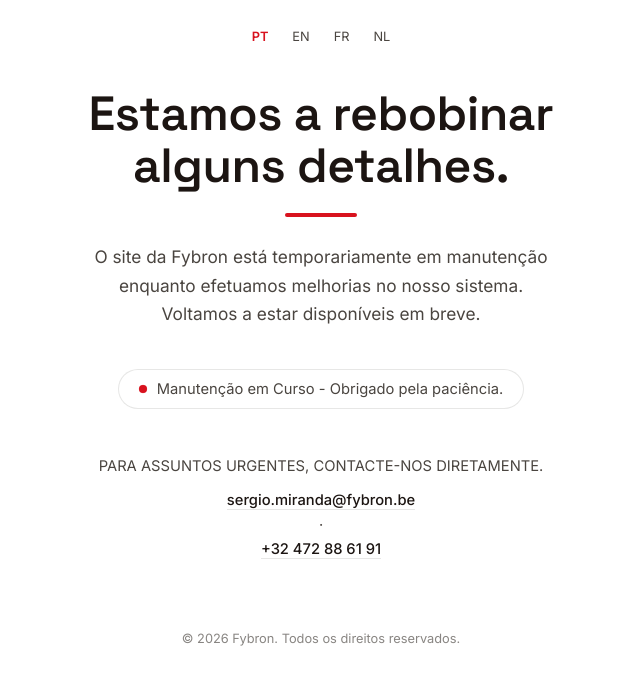
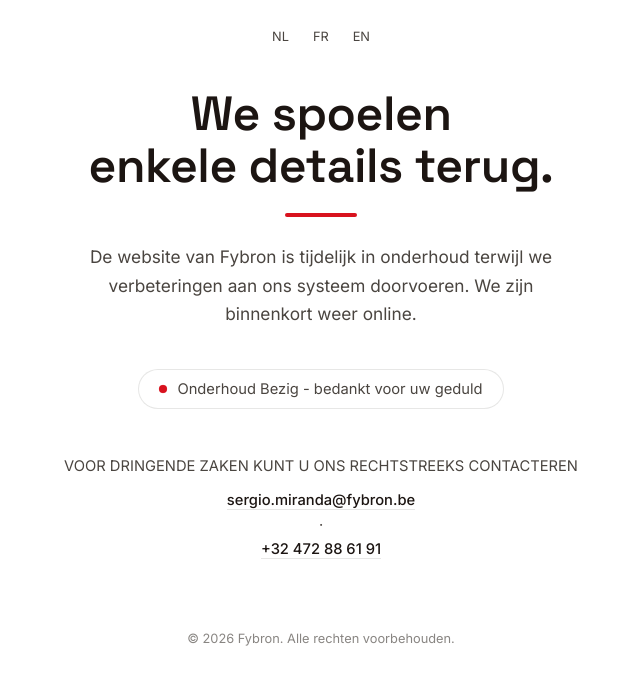
Before and after one commit to beatrizcfferreira7/Fybron-Manuten-o, a plain HTML site: page fybron-site/index.html in a window 1280 px wide. Shown: the part 260-938 px from the top of the page, without its empty margins (319-959 px from the left). Drawn offline with Linux system fonts and the light colour scheme.

Commit message:
Alteração Idiomas

```diff
--- a/fybron-site/index.html
+++ b/fybron-site/index.html
@@ -19,34 +19,32 @@
       <img class="logo" src="assets/logo-fybron.jpeg" alt="Fybron">
 
       <nav class="lang-switch" aria-label="Idioma">
-        <button type="button" data-lang="pt" class="active">PT</button>
+        <button type="button" data-lang="nl">NL</button>
+        <button type="button" data-lang="fr">FR</button>
         <button type="button" data-lang="en">EN</button>
-        <button type="button" data-lang="fr">FR</button>
-        <button type="button" data-lang="nl">NL</button>
       </nav>
 
-      <h1 data-i18n="headline">Estamos a rebobinar<br>alguns detalhes.</h1>
+      <h1 data-i18n="headline">We spoelen<br>enkele details terug.</h1>
       <hr class="rule">
 
       <p class="lede" data-i18n="lede">
-        O site da Fybron está temporariamente em manutenção enquanto efetuamos
-        melhorias no nosso sistema. Voltamos a estar disponíveis em breve.
+        De website van Fybron is tijdelijk in onderhoud terwijl we verbeteringen aan ons systeem doorvoeren. We zijn binnenkort weer online.
       </p>
 
       <div class="status-row">
         <span class="dot"></span>
-        <span data-i18n="status">Manutenção em Curso - Obrigado pela paciência.</span>
+        <span data-i18n="status">Onderhoud Bezig - bedankt voor uw geduld</span>
       </div>
 
       <div class="contact">
-        <span data-i18n="contact">Para assuntos urgentes, contacte-nos diretamente.</span>
+        <span data-i18n="contact">Voor dringende zaken kunt u ons rechtstreeks contacteren</span>
         <a class="contact-email" href="mailto:geral@fybron.pt">sergio.miranda@fybron.be</a>
          <span class="sep">·</span>
           <a href="tel:+351912345678">+32 472 88 61 91</a>
       </div>
     </main>
 
-    <footer data-i18n="footer">© 2026 Fybron. Todos os direitos reservados.</footer>
+    <footer data-i18n="footer">© 2026 Fybron. Alle rechten voorbehouden.</footer>
 
   </div>
 
--- a/fybron-site/js/translations.js
+++ b/fybron-site/js/translations.js
@@ -1,13 +1,5 @@
 var translations = {
-  pt: {
-    title: "FYBRON - Em manutenção",
-    headline: "Estamos a rebobinar<br>alguns detalhes.",
-    lede: "O site da Fybron está temporariamente em manutenção enquanto efetuamos melhorias no nosso sistema. Voltamos a estar disponíveis em breve.",
-    status: "Manutenção em Curso - obrigado pela paciência.",
-    contact: "Para assuntos urgentes, contacte-nos diretamente.",
-    footer: "© 2026 Fybron. Todos os direitos reservados."
-  },
-  en: {
+   en: {
     title: "FYBRON - Under maintenance",
     headline: "We're rewinding<br>a few details.",
     lede: "The Fybron website is temporarily under maintenance while we fine-tune improvements to our system. We'll be back online shortly.",
```
